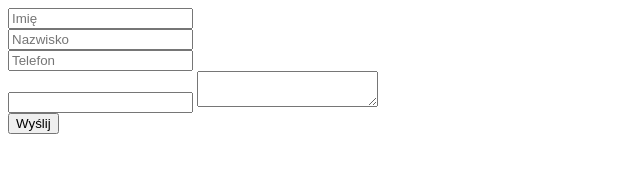
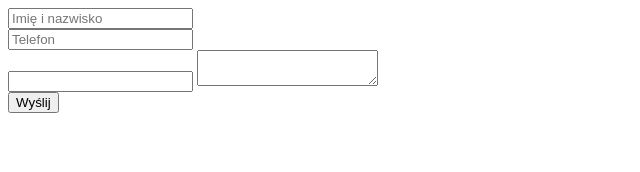
Before and after one commit to bartek1992/bartek1992.github.io, a plain HTML site: page kurs-warsztaty/html/formularz-html/index.html in a window 1280 px wide. Shown: the whole page, without its empty margins (0-640 px from the left). Drawn offline with Linux system fonts and the light colour scheme.

Commit message:
zmiana boxu

```diff
--- a/kurs-warsztaty/html/formularz-html/index.html
+++ b/kurs-warsztaty/html/formularz-html/index.html
@@ -8,8 +8,7 @@
 </head>
 <body>
     <form action="https://formspree.io/bartosztapala@gmail.com" method="POST">
-        <input type="text" name="first-name" placeholder="Imię"><br>
-        <input type="text" name="last-name" placeholder="Nazwisko"><br>
+        <input type="text" name="name" placeholder="Imię i nazwisko"><br>
         <input type="text" name="number" placeholder="Telefon"><br>
         <input type="email" name="e-mail">
         <textarea name="message" maxlength="50"></textarea><br>
```
